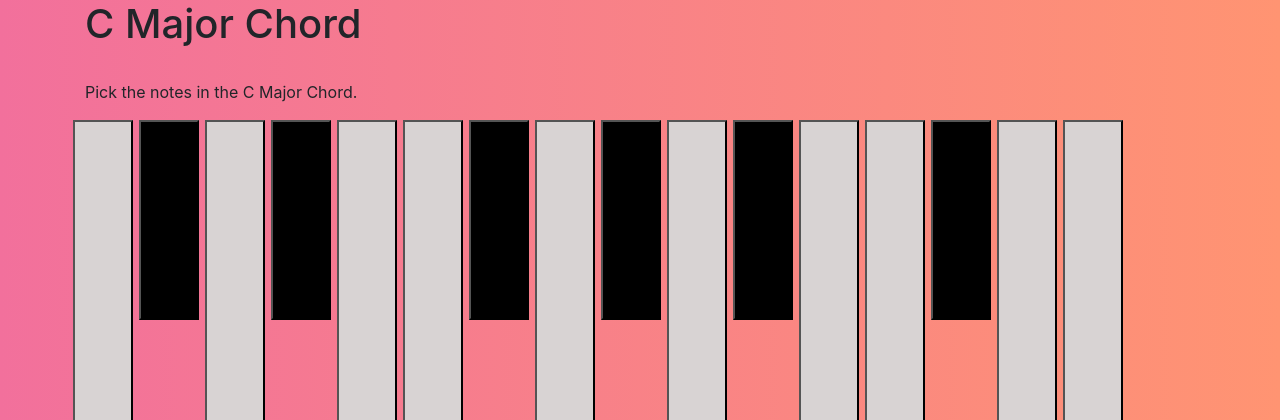
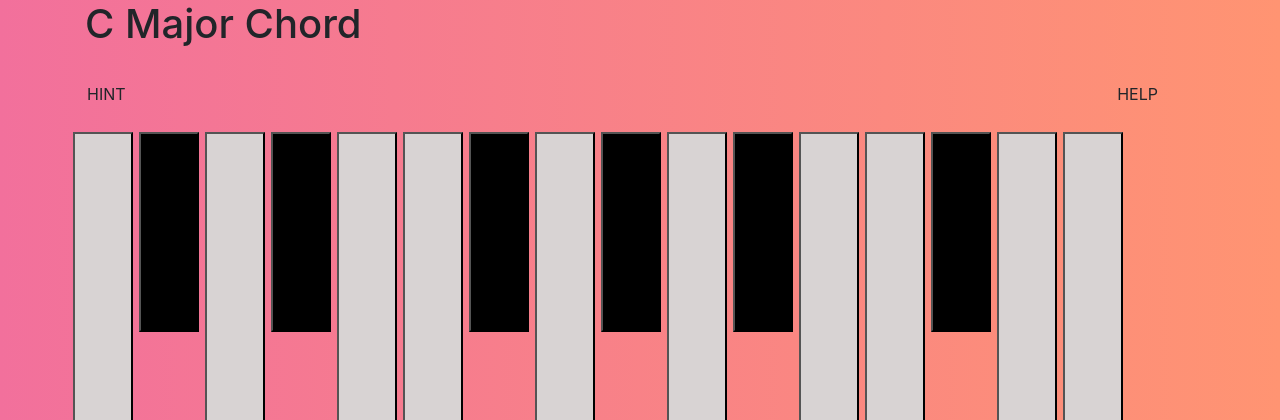
Before and after one commit to sanmati02/uigoated, a Flask app: page /quiz/1 in a window 1280 px wide. Shown: the part 56-476 px from the top of the page. Run offline with Flask 2, Linux system fonts and the light colour scheme; some libraries are stand-ins or nearby versions.

Commit message:
added hint to quiz and help to quiz and practice

```diff
--- a/server.py
+++ b/server.py
@@ -106,7 +106,10 @@ quizzes = {
     "chord": "C Major Chord",
     "text": "Pick the notes in the C Major Chord.",
     "answer":["C", "E", "G"],
-    "note_nums":["1","5","8"]
+    "note_nums":["1","5","8"],
+    "hint": "Each chord is made up of three notes. The root, the fifth, and the third. In a major chord, the major "
+            "third is two whole steps up from the root and the fifth is two whole steps up from the third. Each key "
+            "on the piano is a half step! "
     },
 
     "2": {
@@ -115,7 +118,11 @@ quizzes = {
     "chord": "D Minor Chord",
     "text": "Pick the notes in the D Minor Chord.",
     "answer":["D", "F", "A"],
-    "note_nums":["3","7","10"]
+    "note_nums":["3","7","10"],
+    "hint": "Each chord is made up of three notes. The root, the fifth, and the third. In a minor chord, the minor third "
+            "third is a whole step and a half up from the root and the fifth is two whole steps up from the third. "
+            "Each key "
+            "on the piano is a half step! "
     },
     "3": {
     "quiz_id": "3",
@@ -123,7 +130,11 @@ quizzes = {
     "chord": "E Minor Chord",
     "text": "Pick the notes in the E Minor Chord.",
     "answer":["E", "G", "B"],
-    "note_nums":["5","9","12"]
+    "note_nums":["5","9","12"],
+    "hint": "Each chord is made up of three notes. The root, the fifth, and the third. In a minor chord, the minor third "
+            "third is a whole step and a half up from the root and the fifth is two whole steps up from the third. "
+            "Each key "
+            "on the piano is a half step! "
     },
     "4": {
     "quiz_id": "4",
@@ -131,7 +142,10 @@ quizzes = {
     "chord": "F Major Chord",
     "text": "Pick the notes in the F Major Chord.",
     "answer":["F", "A", "highC"],
-    "note_nums":["6","10","13"]
+    "note_nums":["6","10","13"],
+    "hint": "Each chord is made up of three notes. The root, the fifth, and the third. In a major chord, the major "
+            "third is two whole steps up from the root and the fifth is two whole steps up from the third. Each key "
+            "on the piano is a half step! "
     }
 }
 
--- a/static/main.css
+++ b/static/main.css
@@ -114,10 +114,16 @@
     padding: 1px;
   }
 
+    #popper1{
+    text-align: left;
+    cursor: pointer;
+    margin: 1px;
+    padding: 1px;
+  }
+
   #pop{
     display              : none;
     position             : relative;
-    z-index              : 99999;
     padding              : 5px;
     background           : #3AB9AE;
     border               : 1px solid #A2ADBC;
@@ -127,3 +133,16 @@
     /* -webkit-box-shadow   : 0px 0px 5px 0px rgba(164, 164, 164, 1); */
     /* box-shadow           : 0px 0px 5px 0px rgba(164, 164, 164, 1); */
 }
+
+#hint{
+    display              : none;
+    position             : relative;
+    padding              : 5px;
+    background           : #3AB9AE;
+    border               : 1px solid #A2ADBC;
+    /* -moz-border-radius   : 20px; */
+    /* -webkit-border-radius: 20px; */
+    margin               : 0px;
+    /* -webkit-box-shadow   : 0px 0px 5px 0px rgba(164, 164, 164, 1); */
+    /* box-shadow           : 0px 0px 5px 0px rgba(164, 164, 164, 1); */
+}
--- a/static/practice.js
+++ b/static/practice.js
@@ -67,6 +67,10 @@ $(document).ready(function () {
         window.location.href='/learn/' + next
     }
     })
+
+    $('#popper').hover(function() {
+            $('#pop').toggle();
+        });
 });
 
 function playing_notes()
--- a/static/quiz.js
+++ b/static/quiz.js
@@ -164,4 +164,7 @@ $(document).ready(function () {
         }
 
     });
+    $('#popper1').hover(function() {
+            $('#hint').toggle();
+        });
 });
--- a/templates/practice.html
+++ b/templates/practice.html
@@ -9,7 +9,10 @@
 
     <div id="title"></div>
     <br>
-    <div id ="lessontext"></div>
+    <div id="popper">HELP</div></br>
+    <div id="pop">
+        <p>{{lesson.text}}</p>
+    </div>
     <div id ="correct" class = 'greenText'></div>
     <div id ="incorrect" class = 'redText'></div>
 
--- a/templates/quiz.html
+++ b/templates/quiz.html
@@ -20,7 +20,21 @@
 
     <div id="quiztitle"></div>
     <br>
-    <div id ="quiztext"></div>
+    <div class ="row">
+        <div class = "col-md-6">
+            <div id="popper1">HINT</div></br>
+            <div id="hint">
+                <p>{{question.hint}}</p>
+            </div>
+        </div>
+        <div class = "col-md-6">
+            <div id="popper">HELP</div></br>
+            <div id="pop">
+                <p>{{question.text}}</p>
+            </div>
+        </div>
+    </div>
+
     <div id ="correct" class = 'greenText'></div>
     <div id ="incorrect" class = 'redText'></div>
     <div id='piano' class='row'>
```
